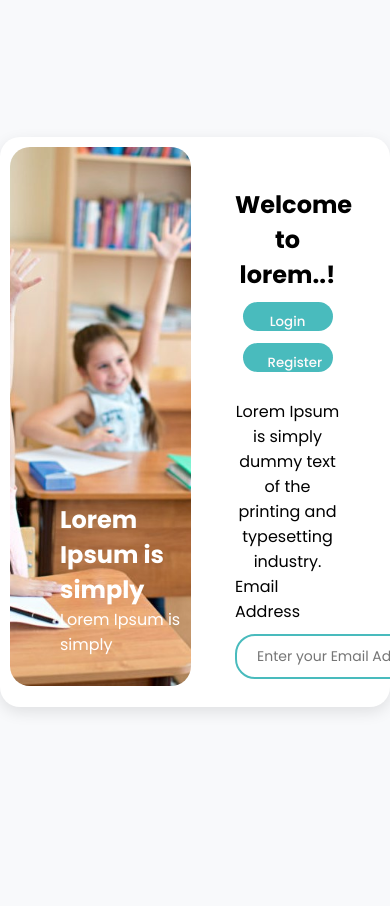
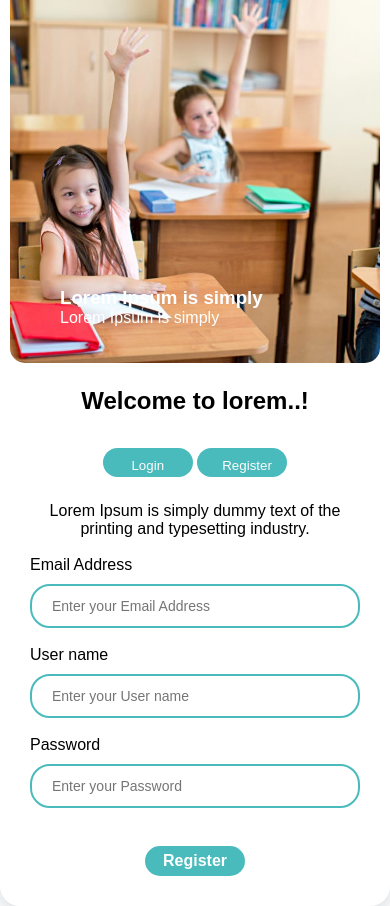
Before and after one commit to Ayaa-Djll/E-learning-team4, a plain HTML site: page Register.html in a window 390 px wide. Before the commit the page ends 844 px from the top, so only its background shows below. Drawn offline with Linux system fonts and the light colour scheme.

Commit message:
Add files via upload

```diff
--- a/Register.html
+++ b/Register.html
@@ -1,49 +1,53 @@
 <!DOCTYPE html>
-<html lang="ar">
+<html>
 <head>
     <meta charset="UTF-8" />
-    <title>Prg Welcome Day</title>
-    <link href="https://fonts.googleapis.com/css2?family=Outfit:wght@100..900&family=Poppins:ital,wght@0,100;0,200;0,300;0,400;0,500;0,600;0,700;0,800;0,900&family=Reem+Kufi:wght@400..700&display=swap" rel="stylesheet">
+    <title>prg welcom day
+
+    </title>
 </head>
 <body>
-    <div class="all">
+  <div class="all ">
      <div class="photo">
-            <img src="images/d703064a3964ba217a784d145ec31cf171c822ca.jpg" alt="صورة التلاميذ" class="bg-img">
+
+      <img src="d703064a3964ba217a784d145ec31cf171c822ca.jpg" alt="صورة التلاميذ" class="bg-img">
+
       <div class="text">
         <h3>Lorem Ipsum is simply</h3>
-                <p>Lorem Ipsum is simply</p>
+        <p> Lorem Ipsum is simply</p>
       </div>
     </div>
-
     <div class="ok">
     <div class="farme">
-                <h2>Welcome to lorem..!</h2>
+        <h2>Welcome to lorem..!</h2> <br>
          <div class="buttons">
+          <div class="new">
         <button class="login">Login</button>
-                    <button class="register">Register</button>
+        <button class="register">Register</button></div>
       </div>
-                <p>Lorem Ipsum is simply dummy text of the printing and typesetting industry.</p>
-            </div>
+<p>
+    Lorem Ipsum is simply dummy text of the printing and typesetting industry.  <br>  <br>
+</p> </div>
 
 <form action="/action_page.php">
-                <label for="email">Email Address</label><br>
-                <input type="text" id="email" name="email" placeholder="Enter your Email Address"><br><br>
-
-                <label for="username">User name</label><br>
-                <input type="text" id="username" name="username" placeholder="Enter your User name"><br><br>
-
-                <label for="password">Password</label><br>
+  <label for="Name">Email Address</label><br>
+  <input type="email" id="fname" name="fname" placeholder="Enter your Email Address"><br> <br>
+   <label for="Name">User name</label><br>
+  <input type="text" id="fname" name="fname" placeholder="Enter your User name"><br> <br>
+  <label for="lname">Password</label>
   <div class="pssworde">
-                    <input type="password" id="password" name="password" placeholder="Enter your Password">
-                    <span class="eye"></span><br><br>
-                </div>
-
+  <input type="password" id="lname" name="lname"placeholder="Enter your Password">
+  <span class="eye"></span>
+  <br><br></div>
  <div class="oola">
   <button class="ola">Register</button>
 </div>
+
 </form>
-        </div>
-    </div>
+
+
+
+</body>
 <style>
    * {
   margin: 0;
@@ -62,21 +66,27 @@
   display: flex;
   width: 1100px;
   height: 570px;
-            background: #fff;
+  background: hsl(0, 0%, 100%);
   border-radius: 20px;
   overflow: hidden;
   box-shadow: 0 5px 15px rgba(0,0,0,0.1);
   padding: 10px;
 }
-        .photo {
+.farme{
+    text-align: center;
+}
+.photo{
 position: relative;
   width: 50%;
+
+
 }
 .bg-img {
   width: 98%;
   height: 98%;
   object-fit: cover;
   border-radius: 20px;
+  justify-content: center;
 }
 .text {
   position: absolute;
@@ -84,18 +94,19 @@
   left: 50px;
   color: white;
 }
-        .text h3 {
-            font-size: 24px;
+.text h2 {
+  font-size: 32px;
 }
-        .ok {
+
+.ok{
   padding: 40px;
-            width: 50%;
-        }
-        .farme {
-            text-align: center;
 }
 .buttons {
+
   margin-bottom: 25px;
+
+
+
 }
 .buttons button {
   border: none;
@@ -103,38 +114,69 @@
   border-radius: 25px;
   cursor: pointer;
   font-weight: 500;
-            color: #fffafa;
-        }
-        .login, .register {
-            background: #49BBBD;
-            color: white;
-            border: none;
-            border-radius: 25px;
-            font-weight: 500;
-            height: 29px;
-            width: 90px;
-            text-align: center;
-            cursor: pointer;
-            margin-top: 10px;
+  color:#fffafa ;
 }
 input {
-            padding: 10px 20px;
+  padding: 10px 15px;
   border-radius: 20px;
-            border: 2px solid #49BBBD;
+  border: 1px solid #ccc;
   outline: none;
   font-size: 14px;
+  height: 40px;
   width: 400px;
+  padding: 20px;
   margin-top: 10px;
+  border: 2px solid #49BBBD;
 }
+
 .pssworde {
   position: relative;
 }
+
 .pssworde .eye {
   position: absolute;
   right: 15px;
   top: 50%;
   transform: translateY(-50%);
   cursor: pointer;
+}
+
+.register {
+  background: #49BBBD;
+  color: rgb(255, 255, 255);
+  border: none;
+  border-radius: 25px;
+  padding:  10px;
+  margin-top: 10px;
+  cursor: pointer;
+  font-weight: 500;
+  height: 29px ;
+  width: 90px;
+ text-align: center;
+}
+.login {
+  background: #49BBBD;
+  color: white;
+  border: none;
+  border-radius: 25px;
+  padding: 10px;
+  margin-top: 15px;
+  cursor: pointer;
+  font-weight: 500;
+  transition: 0.3s;
+   height: 29px ;
+  width: 90px;
+ text-align: center;
+}
+.register-btn:hover {
+  background: #008fb0;
+
+}
+.heh{
+  height: 13px;
+  width: 13px;
+
+
 }
 .ola {
   display: flex;
@@ -151,14 +193,87 @@
   cursor: pointer;
   transition: 0.3s;
 }
+
 .ola:hover {
   background-color: #36a6a8;
 }
+
 .oola {
   display: flex;
   justify-content: right;
   margin-top: 20px;
 }
+@media (max-width: 768px) {
+  .all {
+    flex-direction: column;
+    height: auto;
+  }
+
+  .photo {
+    width: 100%;
+    height: auto;
+  }
+
+  .bg-img {
+    width: 100%;
+    height: auto;
+
+    border-radius: 15px;
+  }
+
+  .ok {
+    width: 100%;
+    padding: 20px;
+  }
+
+  input {
+    width: 100%;
+  }
+
+  .buttons {
+    display: flex;
+    justify-content: center;
+    gap: 10px;
+  }
+
+  .oola {
+    justify-content: center;
+  }
+}
+@media (max-width: 1000px) and (min-width: 769px) {
+  .all {
+    display: flex;
+    flex-direction: row;
+    align-items: center;
+    justify-content: space-between;
+    width: 95%;
+    height: auto;
+  }
+
+  .photo {
+    width: 50%;
+    height: auto;
+  }
+
+  .bg-img {
+    width: 100%;
+    height: auto;
+    object-fit: cover;
+  }
+
+  .ok {
+    width: 45%;
+    padding: 20px;
+  }
+  input {
+
+  height: 40px;
+  width: 300px;
+  padding: 10px;
+  margin-top: 10px;
+
+}
+}
+
 </style>
-</body>
 </html>
```
Lines whose indentation alone changed are shown as unchanged.
